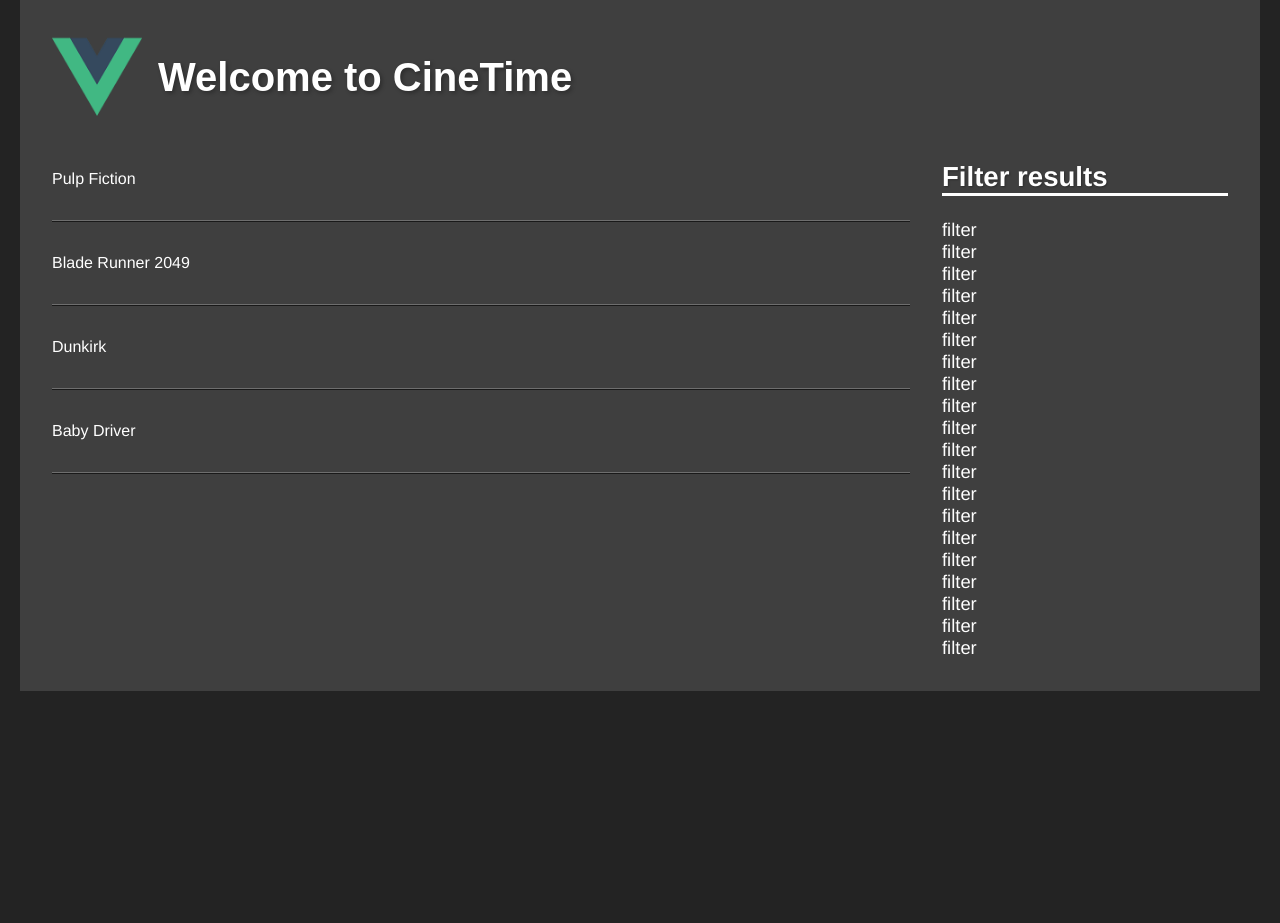
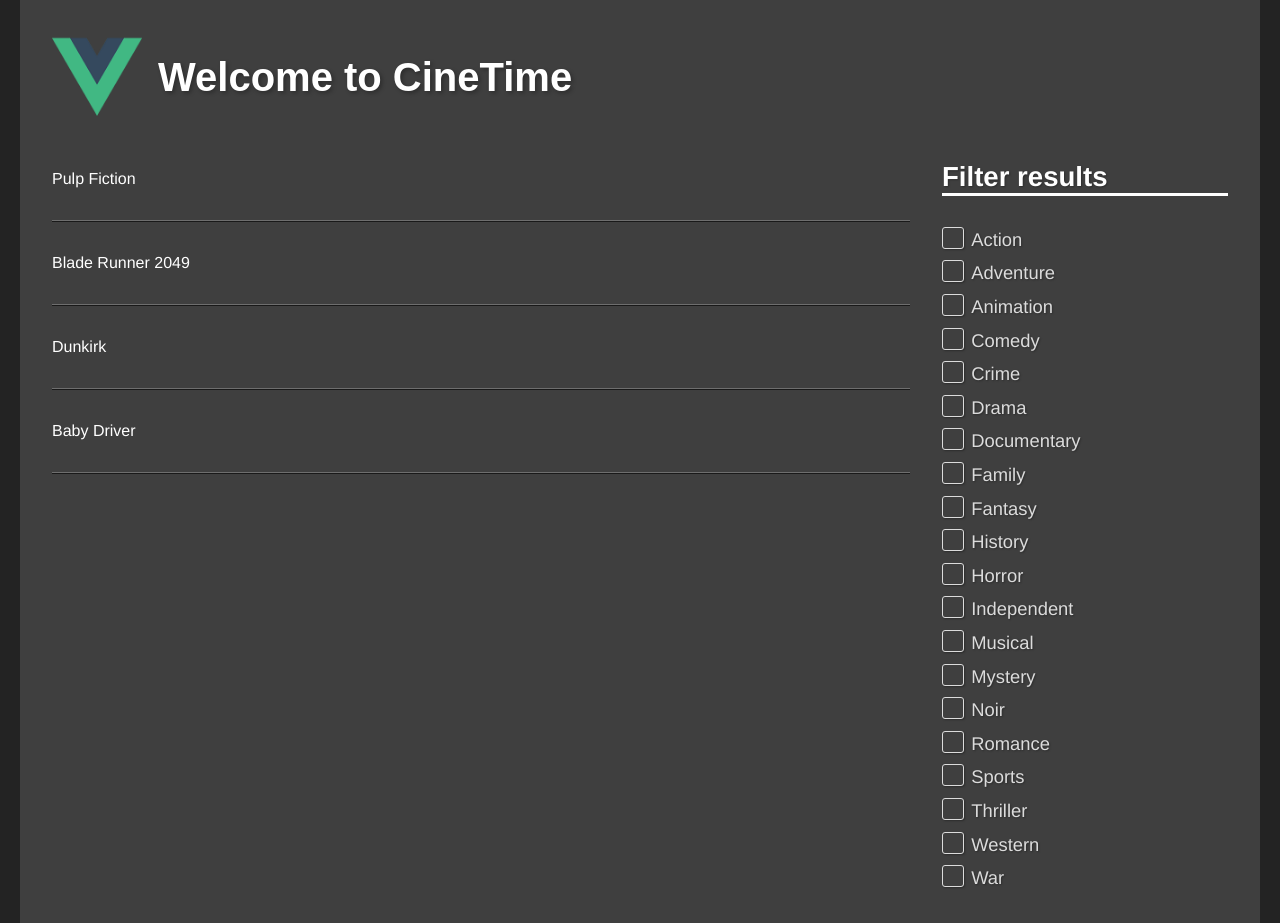
Before and after one commit to corem96/cinetime, a Vue app: page / in a window 1280 px wide. Before the commit the page ends 800 px from the top, so only its background shows below. Built offline with nearby package versions, Linux system fonts and the light colour scheme; a web font is replaced by a local one.

Commit message:
Componente de checkbox con filtro de generos

```diff
--- a/src/App.vue
+++ b/src/App.vue
@@ -9,7 +9,7 @@
       <div id="main" class="main">
 
         <movie-list></movie-list>
-        <movie-filter></movie-filter>
+        <movie-filter v-on:check-filter="checkFilter"></movie-filter>
 
       </div>
     </div>
@@ -27,6 +27,11 @@ export default {
   components: {
     'movie-list': movieList,
     'movie-filter': movieFilter
+  },
+  methods: {
+    checkFilter(cathegory, title, state) {
+
+    }
   }
 }
 </script>
--- a/src/components/check-filter.vue
+++ b/src/components/check-filter.vue
@@ -1,7 +1,23 @@
 <template>
-  <div>filter</div>
+  <div v-bind:class="{ 'check-filter':true, active: checked }" v-on:click="checkFilter">
+    <span class="checkbox"></span>
+    <span class="check-filter-title">{{ title }}</span>
+  </div>
 </template>
 
 <script>
-
+export default {
+  props: ['title'],
+  data() {
+    return {
+      checked: false
+    }
+  },
+  methods: {
+    checkFilter() {
+      this.checked = !this.checked,
+      this.$emit('check-filter', 'genre', this.title, this.checked)
+    }
+  }
+}
 </script>
--- a/src/components/sections/movie-filter.vue
+++ b/src/components/sections/movie-filter.vue
@@ -2,7 +2,7 @@
   <div id="movie-filter">
     <h2>Filter results</h2>
     <div class="filter-group">
-      <check-filter v-for="genre in genres" :key="genre"></check-filter>
+      <check-filter v-for="genre in genres" :key="genre" v-bind:title="genre" v-on:check-filter="checkFilter"></check-filter>
       <!-- <check-filter v-bind="genres"></check-filter> -->
     </div>
   </div>
@@ -20,6 +20,11 @@ import Genres from '@/utils/genres'
       return {
         genres: Genres
       }
+    },
+    methods: {
+      checkFilter(cathegory, title, state) {
+        this.$emit('check-filter', cathegory, title, state)
+      }
     }
   }
 </script>
```
